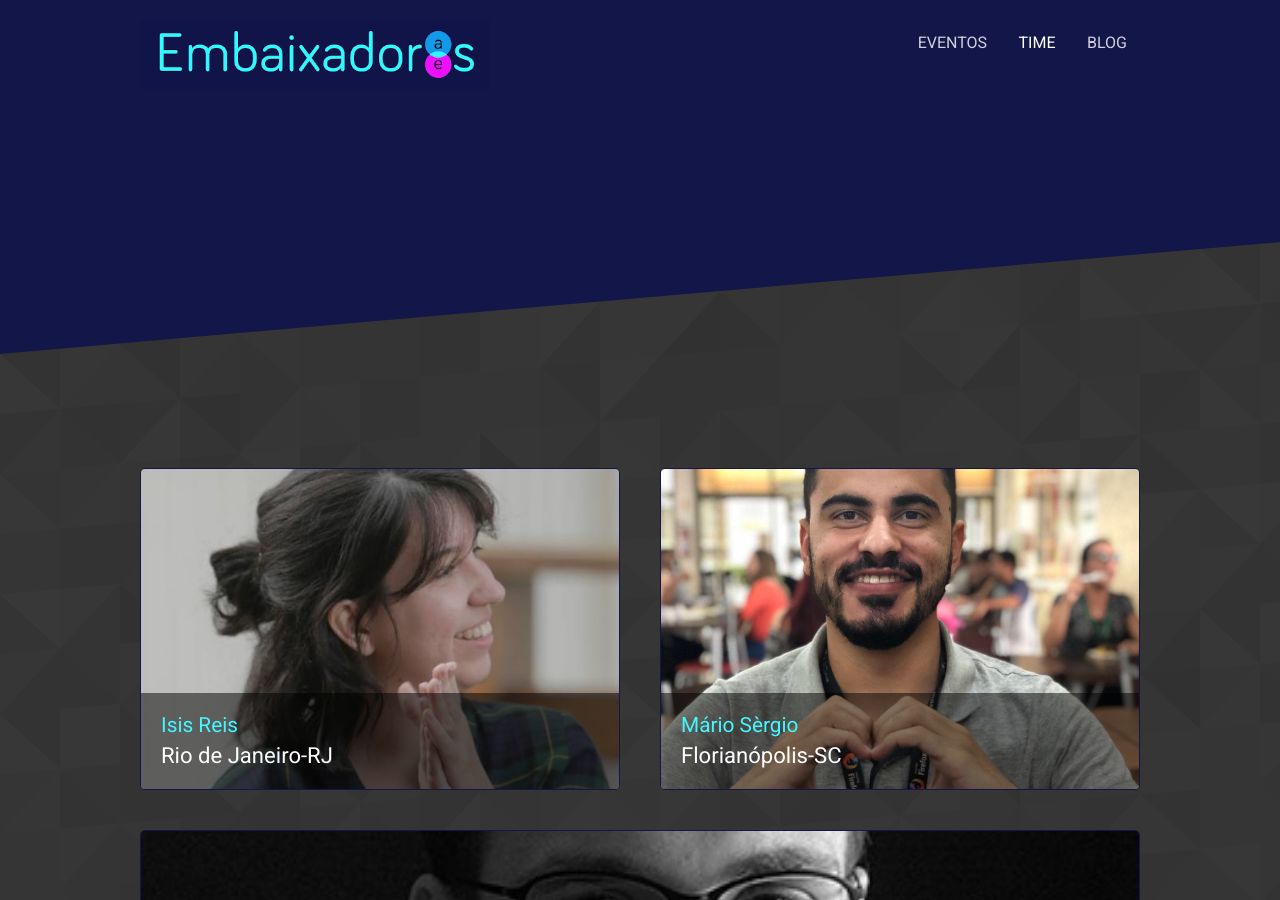
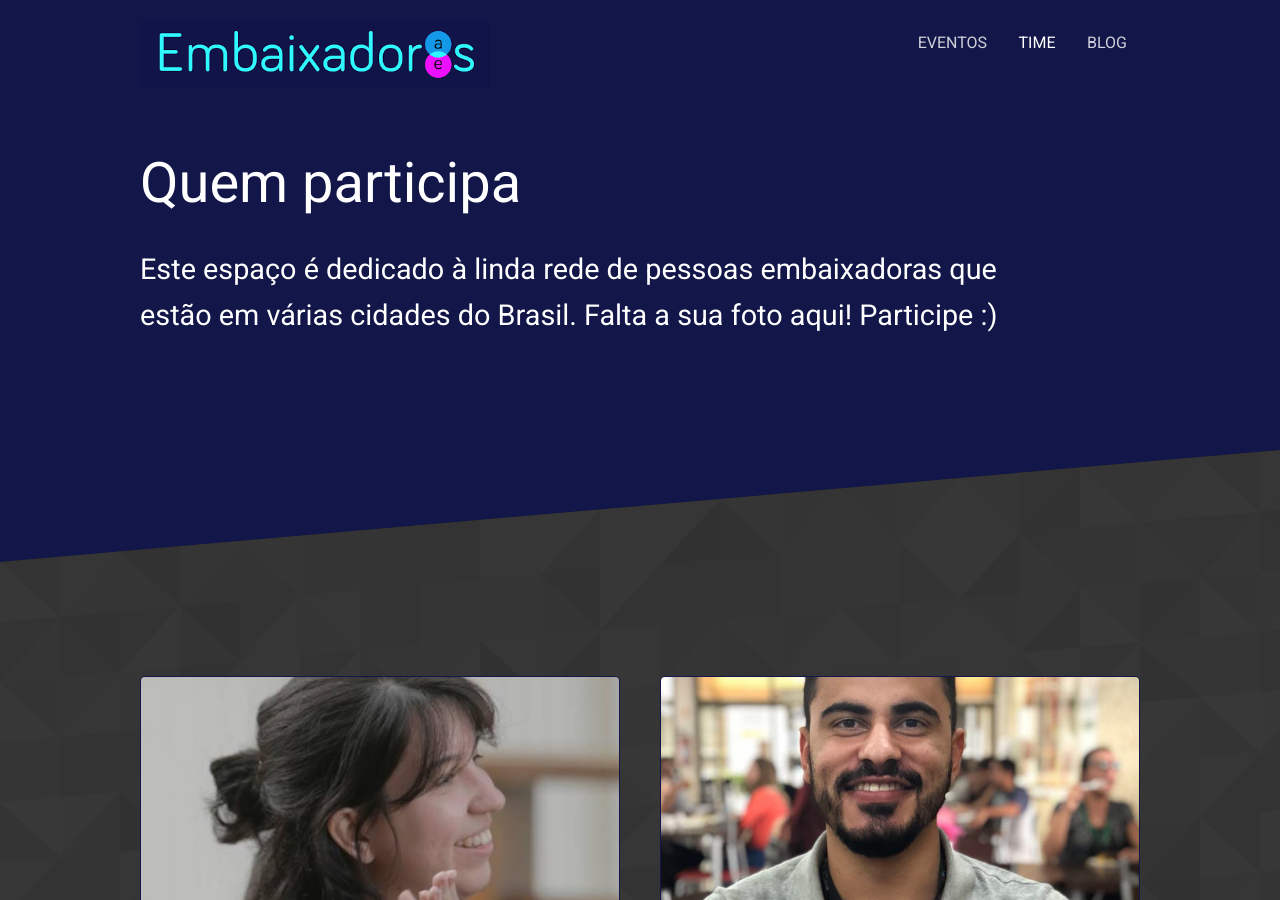
Before and after one commit to okfn-brasil/embaixadoras, a Jekyll site: the page built from team.html, in a window 1280 px wide and 900 px high. Built offline with Jekyll 4.4.1, drawn with Linux system fonts in a browser that asks for light colours; some of the changed lines change nothing that is shown.

Commit message:
Update team.html

```diff
--- a/team.html
+++ b/team.html
@@ -1,8 +1,7 @@
 ---
 title: Time
 heading: Quem participa
-subtitle: Este espaço é dedicado à linda rede de pessoas embaixadoras que estão em várias cidades do Brasil. Falta a sua foto aqui!
-<a href="https://docs.google.com/forms/d/e/1FAIpQLSdxDBb8tnGn_oEU-gdSiFf4KGclEnoso92KamYk3rzggqVliA/viewform">Participe :) </a>
+subtitle: Este espaço é dedicado à linda rede de pessoas embaixadoras que estão em várias cidades do Brasil. Falta a sua foto aqui! Participe :)
 ---
 
 <section class="diagonal patterned">
```
